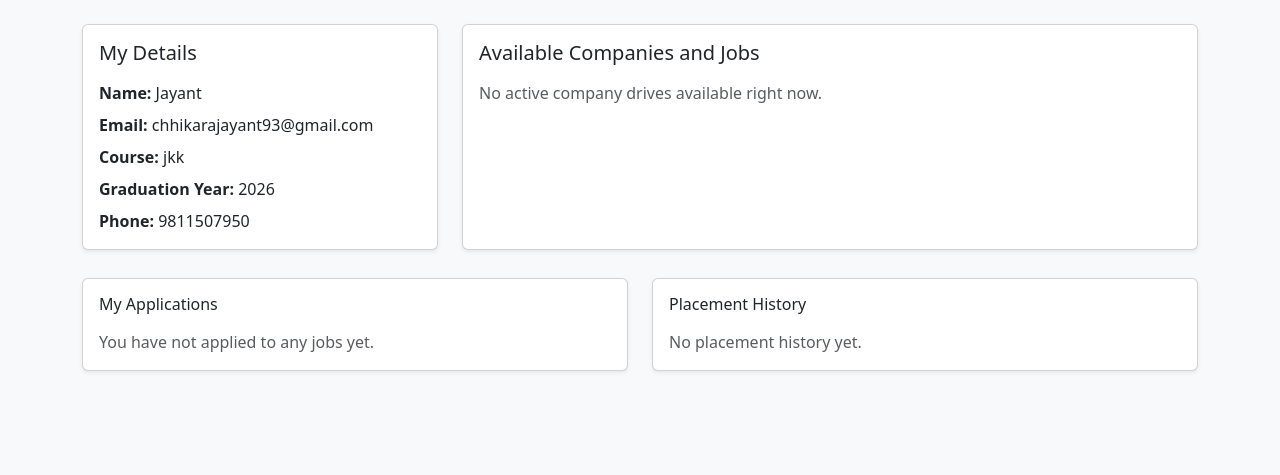
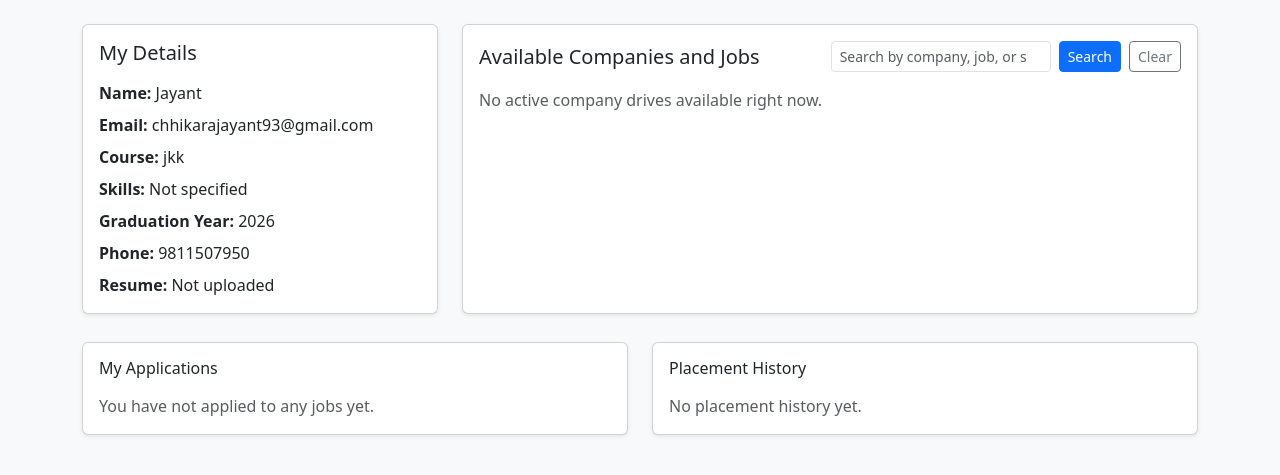
Before and after one commit to 23f1000883-dev/MAD1-23f1000883, a Flask app: page /student-preview in a window 1280 px wide. Shown: the part 69-544 px from the top of the page. Run offline with Flask 3, Linux system fonts and the light colour scheme.

Commit message:
neccessary changes

```diff
--- a/app.py
+++ b/app.py
@@ -1,15 +1,38 @@
 from flask import Flask, Response, flash, redirect, render_template, request, url_for, session
 from model import db , Admin, Student, Company, JobPosition, Application, Placement
 from werkzeug.security import check_password_hash as cph, generate_password_hash as gph
+from werkzeug.utils import secure_filename
 from sqlalchemy import text
 from sqlalchemy.exc import OperationalError
 from datetime import datetime
 import os
+from uuid import uuid4
 
 app = Flask(__name__, template_folder="template")
 app.config["SQLALCHEMY_DATABASE_URI"] = "sqlite:///placement_portal.db"
 app.config["SQLALCHEMY_TRACK_MODIFICATIONS"] = False
 app.secret_key = "Project"
+
+RESUME_UPLOAD_FOLDER = os.path.join(app.root_path, "static", "uploads", "resumes")
+ALLOWED_RESUME_EXTENSIONS = {"pdf", "doc", "docx"}
+os.makedirs(RESUME_UPLOAD_FOLDER, exist_ok=True)
+
+
+def save_resume_upload(uploaded_file) -> str:
+    if not uploaded_file or not uploaded_file.filename:
+        return ""
+
+    filename = secure_filename(uploaded_file.filename)
+    if "." not in filename:
+        raise ValueError("Resume file must have an extension.")
+
+    extension = filename.rsplit(".", 1)[1].lower()
+    if extension not in ALLOWED_RESUME_EXTENSIONS:
+        raise ValueError("Resume must be a PDF, DOC, or DOCX file.")
+
+    stored_name = f"resume_{uuid4().hex}.{extension}"
+    uploaded_file.save(os.path.join(RESUME_UPLOAD_FOLDER, stored_name))
+    return f"/static/uploads/resumes/{stored_name}"
 
 
 @app.route('/')
@@ -117,6 +140,17 @@ def ensure_student_profile_columns() -> None:
             if "duplicate column name" not in str(error).lower():
                 raise
 
+    if columns and "skills" not in column_names:
+        try:
+            db.session.execute(
+                text("ALTER TABLE students ADD COLUMN skills VARCHAR(255) DEFAULT ''")
+            )
+            db.session.commit()
+        except OperationalError as error:
+            db.session.rollback()
+            if "duplicate column name" not in str(error).lower():
+                raise
+
 
 def ensure_student_deactivation_column() -> None:
     """Backfill students.is_deactivated for admin deactivate feature."""
@@ -181,6 +215,28 @@ def ensure_jobposition_columns() -> None:
         try:
             db.session.execute(
                 text("ALTER TABLE job_positions ADD COLUMN status VARCHAR(30) DEFAULT 'pending'")
+            )
+            db.session.commit()
+        except OperationalError as error:
+            db.session.rollback()
+            if "duplicate column name" not in str(error).lower():
+                raise
+
+    if columns and "required_skills" not in column_names:
+        try:
+            db.session.execute(
+                text("ALTER TABLE job_positions ADD COLUMN required_skills VARCHAR(255) DEFAULT ''")
+            )
+            db.session.commit()
+        except OperationalError as error:
+            db.session.rollback()
+            if "duplicate column name" not in str(error).lower():
+                raise
+
+    if columns and "experience_required" not in column_names:
+        try:
+            db.session.execute(
+                text("ALTER TABLE job_positions ADD COLUMN experience_required VARCHAR(120) DEFAULT ''")
             )
             db.session.commit()
         except OperationalError as error:
@@ -369,12 +425,14 @@ def admin_edit_student(student_id):
     full_name = request.form.get("full_name") or student.full_name
     phone = request.form.get("phone") or ""
     course = request.form.get("course") or ""
+    skills = request.form.get("skills") or ""
     graduation_year_raw = request.form.get("graduation_year") or "0"
     graduation_year = int(graduation_year_raw) if graduation_year_raw.isdigit() else student.graduation_year
 
     student.full_name = full_name
     student.phone = phone
     student.course = course
+    student.skills = skills
     student.graduation_year = graduation_year
     db.session.commit()
     flash("Student details updated.", "success")
@@ -679,6 +737,8 @@ def company_create_job():
     title = request.form.get("title") or ""
     description = request.form.get("description") or ""
     eligibility_criteria = request.form.get("eligibility_criteria") or ""
+    required_skills = request.form.get("required_skills") or ""
+    experience_required = request.form.get("experience_required") or ""
     deadline_raw = request.form.get("application_deadline") or ""
     location = request.form.get("location") or ""
     salary_raw = request.form.get("salary_lpa") or ""
@@ -706,6 +766,8 @@ def company_create_job():
     position.title = title
     position.description = description
     position.eligibility_criteria = eligibility_criteria
+    position.required_skills = required_skills
+    position.experience_required = experience_required
     position.application_deadline = application_deadline
     position.location = location
     position.salary_lpa = salary_lpa
@@ -735,6 +797,8 @@ def company_edit_job(position_id):
     title = request.form.get("title") or ""
     description = request.form.get("description") or ""
     eligibility_criteria = request.form.get("eligibility_criteria") or ""
+    required_skills = request.form.get("required_skills") or ""
+    experience_required = request.form.get("experience_required") or ""
     deadline_raw = request.form.get("application_deadline") or ""
     location = request.form.get("location") or ""
     salary_raw = request.form.get("salary_lpa") or ""
@@ -761,6 +825,8 @@ def company_edit_job(position_id):
     position.title = title
     position.description = description
     position.eligibility_criteria = eligibility_criteria
+    position.required_skills = required_skills
+    position.experience_required = experience_required
     position.application_deadline = application_deadline
     position.location = location
     position.salary_lpa = salary_lpa
@@ -807,7 +873,7 @@ def update_application_status(application_id):
     if 'company_id' not in session:
         return redirect(url_for("access"))
 
-    allowed_statuses = {"applied", "shortlisted", "selected", "rejected"}
+    allowed_statuses = {"applied", "shortlisted", "interview", "selected", "placed", "rejected"}
     new_status = (request.form.get("status") or "").lower()
     if new_status not in allowed_statuses:
         flash("Invalid application status.", "warning")
@@ -843,8 +909,11 @@ def register():
         full_name = request.form.get("full_name") or ""
         phone = request.form.get("phone") or ""
         course = request.form.get("course") or ""
+        skills = request.form.get("skills") or ""
         graduation_year_raw = request.form.get("graduation_year") or "0"
         graduation_year = int(graduation_year_raw) if graduation_year_raw.isdigit() else 0
+        resume_url = request.form.get("resume_url") or ""
+        resume_file = request.files.get("resume")
 
         if not full_name or not phone or not course or graduation_year == 0:
             flash("Please fill all student fields.", "warning")
@@ -864,7 +933,16 @@ def register():
         student.password = hash_password
         student.phone = phone
         student.course = course
+        student.skills = skills
         student.graduation_year = graduation_year
+        if resume_file and resume_file.filename:
+            try:
+                student.resume_url = save_resume_upload(resume_file)
+            except ValueError as error:
+                flash(str(error), "warning")
+                return redirect(url_for("register_page"))
+        else:
+            student.resume_url = resume_url
         db.session.add(student)
         db.session.commit()
         flash("Student registration successful. Please login.", "success")
@@ -927,6 +1005,8 @@ def student_dashboard():
     if not student:
         return redirect(url_for("access"))
 
+    search = (request.args.get("search") or "").strip().lower()
+
     # Get all applications for the student
     applications = Application.query.filter_by(student_id=student.id).all()
 
@@ -937,6 +1017,17 @@ def student_dashboard():
         Company.is_blacklisted == False,
         Company.is_approved == True
     ).all()
+
+    if search:
+        active_positions = [
+            position for position in active_positions
+            if search in (position.company.name or "").lower()
+            or search in (position.title or "").lower()
+            or search in (position.description or "").lower()
+            or search in (position.eligibility_criteria or "").lower()
+            or search in (position.required_skills or "").lower()
+            or search in (position.experience_required or "").lower()
+        ]
 
     # Get applied job position IDs
     applied_position_ids = [app.job_position_id for app in applications]
@@ -951,7 +1042,8 @@ def student_dashboard():
                          applications=applications,
                          active_positions=active_positions,
                          applied_position_ids=applied_position_ids,
-                         placements=placements)
+                         placements=placements,
+                         search=search)
 
 
 @app.route('/student/company-details')
@@ -1122,13 +1214,23 @@ def edit_profile():
     if request.method == 'POST':
         phone = request.form.get("phone") or ""
         course = request.form.get("course") or ""
+        skills = request.form.get("skills") or ""
         resume_url = request.form.get("resume_url") or ""
+        resume_file = request.files.get("resume")
         graduation_year_raw = request.form.get("graduation_year") or "0"
         graduation_year = int(graduation_year_raw) if graduation_year_raw.isdigit() else 0
 
         student.phone = phone
         student.course = course
-        student.resume_url = resume_url
+        student.skills = skills
+        if resume_file and resume_file.filename:
+            try:
+                student.resume_url = save_resume_upload(resume_file)
+            except ValueError as error:
+                flash(str(error), "warning")
+                return redirect(url_for("edit_profile"))
+        elif resume_url:
+            student.resume_url = resume_url
         student.graduation_year = graduation_year
 
         try:
@@ -1288,7 +1390,7 @@ def admin_create_placement():
 
     try:
         # Update application status to selected
-        application.status = "selected"
+        application.status = "placed"
 
         # Create placement
         placement = Placement()
--- a/model.py
+++ b/model.py
@@ -61,6 +61,7 @@ class Student(db.Model):
     password = db.Column(db.String(120), nullable=False)
     phone = db.Column(db.String(20), nullable=True)
     course = db.Column(db.String(100), nullable=True)
+    skills = db.Column(db.String(255), nullable=True)
     graduation_year = db.Column(db.Integer, nullable=True)
     resume_url = db.Column(db.String(255), nullable=True)
     is_deactivated = db.Column(db.Boolean, nullable=False, default=False)
@@ -87,6 +88,8 @@ class JobPosition(db.Model):
     title = db.Column(db.String(120), nullable=False)
     description = db.Column(db.Text, nullable=True)
     eligibility_criteria = db.Column(db.String(255), nullable=True)
+    required_skills = db.Column(db.String(255), nullable=True)
+    experience_required = db.Column(db.String(120), nullable=True)
     application_deadline = db.Column(db.Date, nullable=True)
     location = db.Column(db.String(120), nullable=True)
     salary_lpa = db.Column(db.Float, nullable=True)
--- a/template/company_student_detail.html
+++ b/template/company_student_detail.html
@@ -33,6 +33,7 @@
                             <th>Email</th>
                             <th>Phone</th>
                             <th>Course</th>
+                            <th>Skills</th>
                             <th>Graduation Year</th>
                             <th>Resume URL</th>
                         </tr>
@@ -44,6 +45,7 @@
                             <td>{{ student.email }}</td>
                             <td>{{ student.phone or 'N/A' }}</td>
                             <td>{{ student.course or 'N/A' }}</td>
+                            <td>{{ student.skills or 'N/A' }}</td>
                             <td>{{ student.graduation_year or 'N/A' }}</td>
                             <td>
                                 {% if student.resume_url %}
--- a/template/student.html
+++ b/template/student.html
@@ -43,8 +43,16 @@
                         <p class="mb-2"><strong>Name:</strong> {{ student.full_name }}</p>
                         <p class="mb-2"><strong>Email:</strong> {{ student.email }}</p>
                         <p class="mb-2"><strong>Course:</strong> {{ student.course or 'Not specified' }}</p>
+                        <p class="mb-2"><strong>Skills:</strong> {{ student.skills or 'Not specified' }}</p>
                         <p class="mb-2"><strong>Graduation Year:</strong> {{ student.graduation_year or 'Not specified' }}</p>
                         <p class="mb-0"><strong>Phone:</strong> {{ student.phone or 'Not specified' }}</p>
+                        <p class="mb-0 mt-2"><strong>Resume:</strong>
+                            {% if student.resume_url %}
+                                <a href="{{ student.resume_url }}" target="_blank">View Resume</a>
+                            {% else %}
+                                Not uploaded
+                            {% endif %}
+                        </p>
                     </div>
                 </div>
             </div>
@@ -52,7 +60,14 @@
             <div class="col-12 col-lg-8">
                 <div class="card shadow-sm h-100">
                     <div class="card-body">
-                        <h2 class="h5 mb-3">Available Companies and Jobs</h2>
+                        <div class="d-flex flex-wrap justify-content-between align-items-center gap-2 mb-3">
+                            <h2 class="h5 mb-0">Available Companies and Jobs</h2>
+                            <form method="GET" action="{{ url_for('student_dashboard') }}" class="d-flex gap-2">
+                                <input class="form-control form-control-sm" type="search" name="search" value="{{ search or '' }}" placeholder="Search by company, job, or skills">
+                                <button class="btn btn-primary btn-sm" type="submit">Search</button>
+                                <a class="btn btn-outline-secondary btn-sm" href="{{ url_for('student_dashboard') }}">Clear</a>
+                            </form>
+                        </div>
 
                         {% if active_positions %}
                             <div class="table-responsive">
@@ -62,6 +77,7 @@
                                             <th>Company</th>
                                             <th>Job Title</th>
                                             <th>Location</th>
+                                            <th>Skills</th>
                                             <th>Action</th>
                                         </tr>
                                     </thead>
@@ -71,6 +87,7 @@
                                                 <td>{{ position.company.name }}</td>
                                                 <td>{{ position.title }}</td>
                                                 <td>{{ position.location or 'N/A' }}</td>
+                                                <td>{{ position.required_skills or position.eligibility_criteria or 'N/A' }}</td>
                                                 <td>
                                                     <a href="{{ url_for('student_job_details', position_id=position.id) }}" class="btn btn-primary btn-sm">View Details</a>
                                                 </td>
@@ -80,7 +97,11 @@
                                 </table>
                             </div>
                         {% else %}
-                            <p class="text-muted mb-0">No active company drives available right now.</p>
+                            {% if search %}
+                                <p class="text-muted mb-0">No jobs matched your search.</p>
+                            {% else %}
+                                <p class="text-muted mb-0">No active company drives available right now.</p>
+                            {% endif %}
                         {% endif %}
                     </div>
                 </div>
--- a/template/student_job_detail.html
+++ b/template/student_job_detail.html
@@ -25,6 +25,8 @@
                         <p class="mb-2"><strong>Company:</strong> {{ position.company.name }}</p>
                         <p class="mb-2"><strong>Description:</strong> {{ position.description or 'No description provided.' }}</p>
                         <p class="mb-2"><strong>Eligibility:</strong> {{ position.eligibility_criteria or 'N/A' }}</p>
+                        <p class="mb-2"><strong>Required Skills:</strong> {{ position.required_skills or 'N/A' }}</p>
+                        <p class="mb-2"><strong>Experience Required:</strong> {{ position.experience_required or 'N/A' }}</p>
                         <p class="mb-2"><strong>Deadline:</strong> {{ position.application_deadline.strftime('%Y-%m-%d') if position.application_deadline else 'N/A' }}</p>
                         <p class="mb-2"><strong>Drive Status:</strong> {{ position.status }}</p>
                         <p class="mb-2"><strong>Location:</strong> {{ position.location or 'N/A' }}</p>
```
Also changed, not shown: template/admin.html (+9 -2 lines), template/company.html (+17 -1 lines), template/register.html (+7 -1 lines), template/student_profile.html (+10 -2 lines), instance/placement_portal.db.
